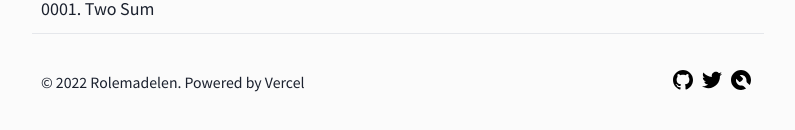
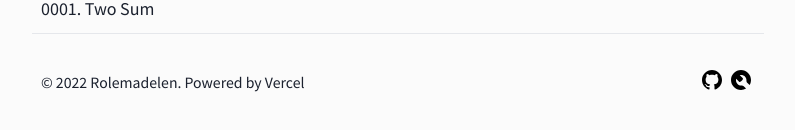
Before and after one commit to bleudog/Blue-blog, a Next.js app: page /blog/cp in a window 1280 px wide. Shown: the part 1790-1920 px from the top of the page, without its empty margins (242-1037 px from the left). Built offline with nearby package versions, Linux system fonts and the light colour scheme.

Commit message:
Removed twitter

```diff
--- a/components/Footer.js
+++ b/components/Footer.js
@@ -6,7 +6,6 @@ import { FooterContainer } from './custom-tw-components';
 const Footer = () => {
   const sns = [
     { name: 'github', link: metadata.social.github },
-    { name: 'twitter', link: metadata.social.twitter },
     { name: 'mysetting', link: metadata.social.mysetting },
   ];
   return (
```
